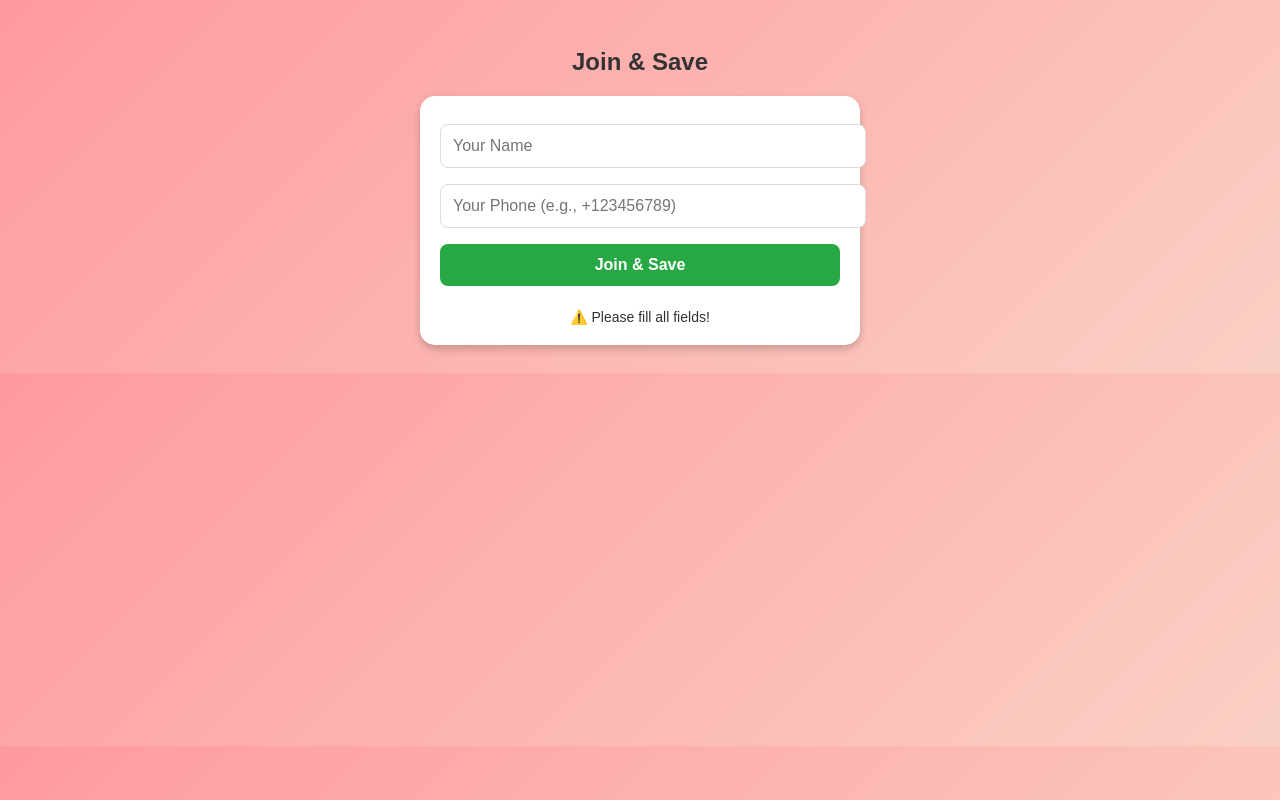
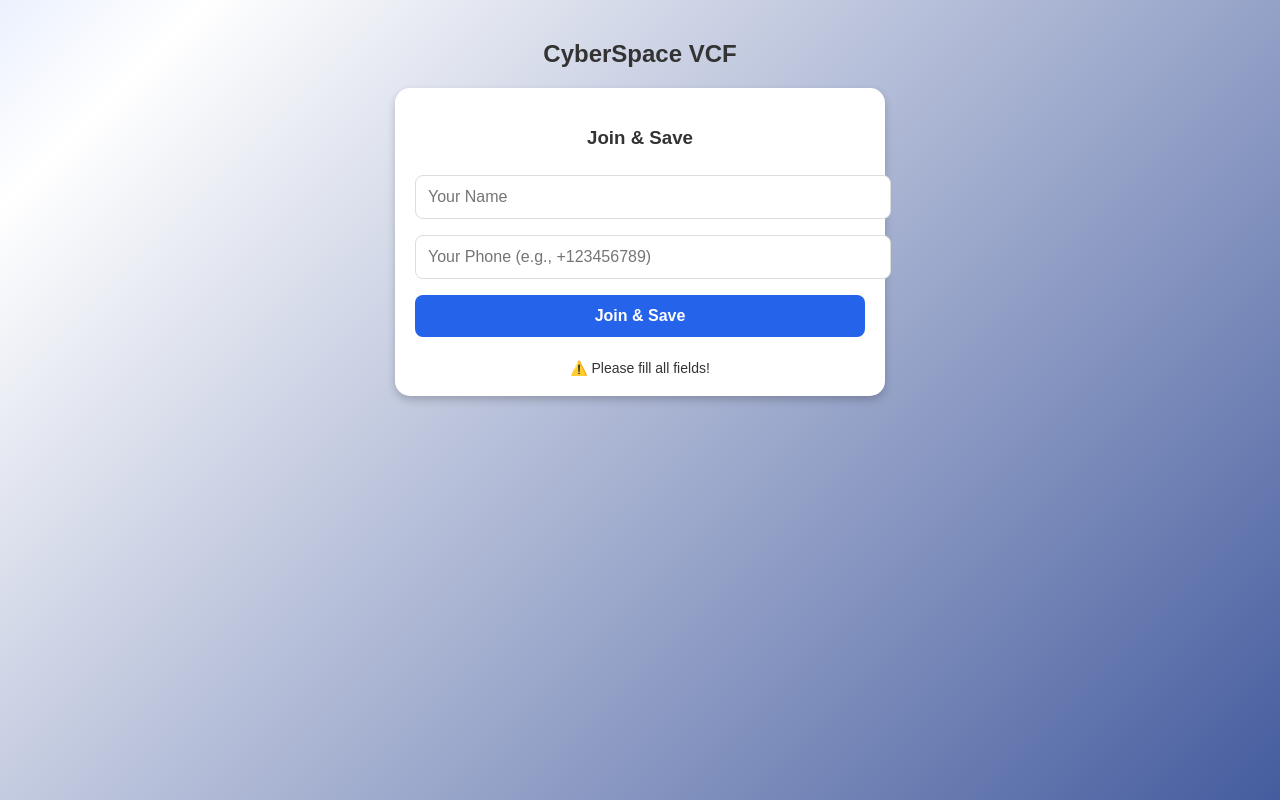
Before and after one commit to predator522/Kwesi-vcf, a plain HTML site: page join.html in a window 1280 px wide. Both pictures are taken after a click on the button "Join & Save". Drawn offline with Linux system fonts and the light colour scheme.

Commit message:
Update join.html

```diff
--- a/join.html
+++ b/join.html
@@ -3,20 +3,28 @@
 <head>
   <meta charset="UTF-8">
   <meta name="viewport" content="width=device-width, initial-scale=1.0">
-  <title>Join & Save</title>
+  <title>CyberSpace VCF – Join</title>
   <style>
     body {
       font-family: Arial, sans-serif;
-      background: linear-gradient(135deg, #ff9a9e, #fad0c4);
+      background: linear-gradient(-45deg, #1e3a8a, #ffffff, #2563eb, #f0f4ff);
+      background-size: 400% 400%;
+      animation: gradientBG 15s ease infinite;
       color: #333;
       text-align: center;
       padding: 20px;
+      margin: 0;
+    }
+    @keyframes gradientBG {
+      0% { background-position: 0% 50% }
+      50% { background-position: 100% 50% }
+      100% { background-position: 0% 50% }
     }
     .card {
       background: white;
       border-radius: 15px;
       padding: 20px;
-      max-width: 400px;
+      max-width: 450px;
       margin: auto;
       box-shadow: 0 4px 8px rgba(0,0,0,0.2);
     }
@@ -29,11 +37,15 @@
       font-size: 16px;
     }
     button {
-      background: #28a745;
+      background: #2563eb;
       color: white;
       font-weight: bold;
       border: none;
       cursor: pointer;
+      transition: background 0.3s;
+    }
+    button:hover {
+      background: #1e40af;
     }
     button:disabled {
       background: gray;
@@ -43,7 +55,7 @@
       display: none;
       margin: 10px auto;
       border: 4px solid rgba(0, 0, 0, 0.2);
-      border-top: 4px solid #28a745;
+      border-top: 4px solid #2563eb;
       border-radius: 50%;
       width: 30px;
       height: 30px;
@@ -60,8 +72,9 @@
   </style>
 </head>
 <body>
-  <h2>Join & Save</h2>
+  <h2>CyberSpace VCF</h2>
   <div class="card">
+    <h3>Join & Save</h3>
     <input id="name" placeholder="Your Name">
     <input id="phone" placeholder="Your Phone (e.g., +123456789)">
     <button id="joinBtn">Join & Save</button>
@@ -70,9 +83,15 @@
   </div>
 
   <script>
+    // 🔑 Your API key & default Bin ID
     const API_KEY = "$2a$10$lnxPgBn17zOR3IDXA0JLTu8kBwjfTzQWfFnRxg5Q.B8pAew9/.xgC";
+    let binId = "68b388a0ae596e708fdd3209"; // default bin
+
+    // Check if binId is provided in URL (takes priority)
     const urlParams = new URLSearchParams(window.location.search);
-    const binId = urlParams.get("binId");
+    if (urlParams.get("binId")) {
+      binId = urlParams.get("binId");
+    }
 
     const joinBtn = document.getElementById("joinBtn");
     const loader = document.getElementById("loader");
@@ -100,21 +119,21 @@
       message.innerHTML = "";
 
       try {
-        // Get existing data
+        // Load existing data
         const res = await fetch(`https://api.jsonbin.io/v3/b/${binId}/latest`, {
           headers: { "X-Master-Key": API_KEY }
         });
         if (!res.ok) throw new Error("Failed to load session");
         const data = await res.json();
 
-        // Check if expired
+        // Check expiry
         if (Date.now() >= parseInt(data.record.expiresAt)) {
           message.innerHTML = "⏰ Sorry, this session has expired.";
           showLoader(false);
           return;
         }
 
-        // Add new contact
+        // Add contact
         const contacts = data.record.contacts || [];
         contacts.push({ name, phone });
 
@@ -130,7 +149,10 @@
           })
         });
 
-        message.innerHTML = "✅ Saved! You may now join the group.<br><a href='" + data.record.groupLink + "' target='_blank'>Join WhatsApp Group</a>";
+        message.innerHTML = `
+          ✅ Saved!<br>
+          <a href="${data.record.groupLink}" target="_blank">Join WhatsApp Group</a>
+        `;
       } catch (e) {
         message.innerHTML = "❌ Error: " + e.message;
       }
```
